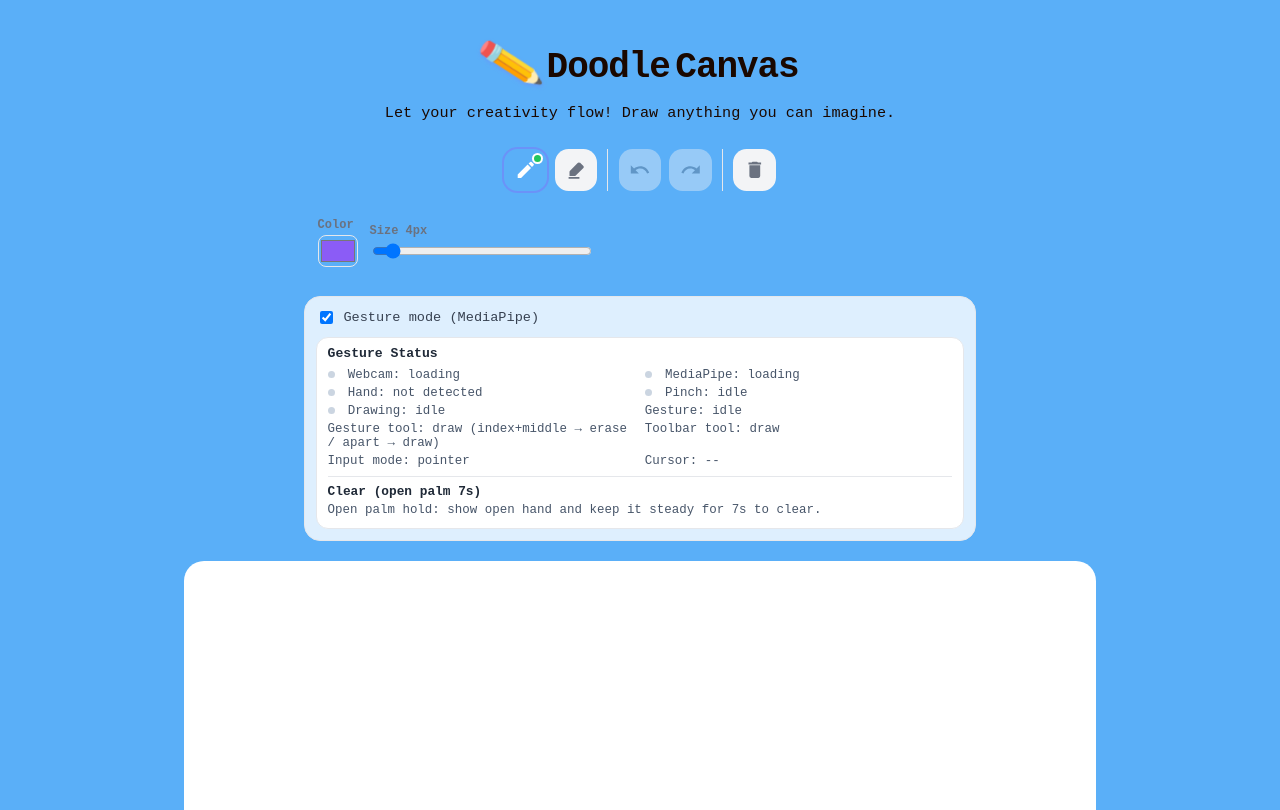
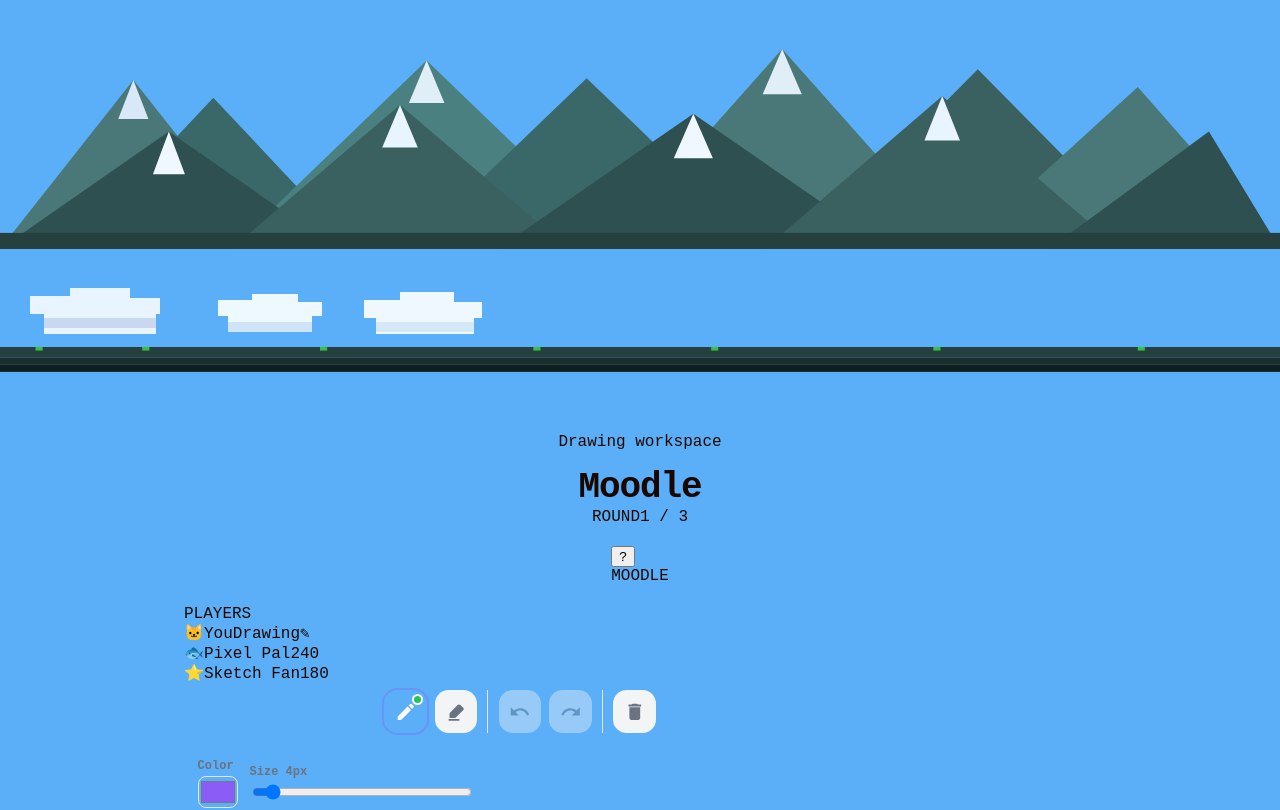
Before and after one commit to Sanjana-Gondariya/Moodle, a React (Vite) app: page / in a window 1280 px wide. Shown: the top 810 px of the page. Built offline with nearby package versions, Linux system fonts and the light colour scheme; no server answers.

Commit message:
Build Moodle shell

```diff
--- a/src/App.tsx
+++ b/src/App.tsx
@@ -8,6 +8,83 @@
 import { DEFAULT_BRUSH_COLOR, DEFAULT_BRUSH_SIZE } from './utils/constants'
 import type { ToolMode } from './types/drawing'
 import './App.css'
+
+function PixelBackdrop() {
+  return (
+    <>
+      <div className="sky-bg" />
+      <svg
+        className="mountain-layer"
+        viewBox="0 0 1440 280"
+        preserveAspectRatio="xMidYMax slice"
+        xmlns="http://www.w3.org/2000/svg"
+        aria-hidden
+      >
+        <polygon points="0,280 150,90 300,280" fill="#4A7878" />
+        <polygon points="80,280 240,110 400,280" fill="#3A6868" />
+        <polygon points="260,280 480,68 700,280" fill="#4A8080" />
+        <polygon points="460,280 660,88 860,280" fill="#3A6868" />
+        <polygon points="680,280 880,55 1080,280" fill="#4A7878" />
+        <polygon points="900,280 1100,78 1300,280" fill="#3A6060" />
+        <polygon points="1080,280 1280,98 1440,280 1440,280 0,280" fill="#4A7878" />
+        <polygon points="150,90 133,134 167,134" fill="#D8E8F8" />
+        <polygon points="480,68 460,116 500,116" fill="#E0EEF8" />
+        <polygon points="880,55 858,106 902,106" fill="#E0EEF8" />
+        <polygon points="0,280 190,148 380,280" fill="#2E5050" />
+        <polygon points="260,280 450,118 640,280" fill="#3A6060" />
+        <polygon points="560,280 780,128 1000,280" fill="#2E5050" />
+        <polygon points="860,280 1060,108 1260,280" fill="#3A6060" />
+        <polygon points="1180,280 1360,148 1440,280" fill="#2E5050" />
+        <polygon points="190,148 172,196 208,196" fill="#F0F8FF" />
+        <polygon points="450,118 430,166 470,166" fill="#E8F4FF" />
+        <polygon points="780,128 758,178 802,178" fill="#F0F8FF" />
+        <polygon points="1060,108 1040,158 1080,158" fill="#E8F4FF" />
+        <rect x="0" y="262" width="1440" height="18" fill="#264040" />
+      </svg>
+      <div className="cloud-layer" aria-hidden>
+        <svg className="cloud c1" width="200" height="88" viewBox="0 0 200 88">
+          <rect x="44" y="52" width="112" height="28" fill="#E8F4FF" />
+          <rect x="30" y="42" width="44" height="18" fill="#E8F4FF" />
+          <rect x="70" y="34" width="60" height="22" fill="#E8F4FF" />
+          <rect x="124" y="44" width="36" height="16" fill="#E8F4FF" />
+          <rect x="44" y="64" width="112" height="10" fill="#C8D8F0" />
+        </svg>
+        <svg className="cloud c2" width="140" height="70" viewBox="0 0 140 70">
+          <rect x="28" y="36" width="84" height="24" fill="#EEF8FF" />
+          <rect x="18" y="28" width="38" height="16" fill="#EEF8FF" />
+          <rect x="52" y="22" width="46" height="18" fill="#EEF8FF" />
+          <rect x="92" y="30" width="30" height="14" fill="#EEF8FF" />
+          <rect x="28" y="50" width="84" height="10" fill="#D0E4F8" />
+        </svg>
+        <svg className="cloud c3" width="170" height="78" viewBox="0 0 170 78">
+          <rect x="36" y="46" width="98" height="24" fill="#F0F8FF" />
+          <rect x="24" y="36" width="40" height="18" fill="#F0F8FF" />
+          <rect x="60" y="28" width="54" height="22" fill="#F0F8FF" />
+          <rect x="108" y="38" width="34" height="16" fill="#F0F8FF" />
+          <rect x="36" y="58" width="98" height="10" fill="#D4E8F8" />
+        </svg>
+      </div>
+      <svg
+        className="ground-strip"
+        viewBox="0 0 1440 28"
+        preserveAspectRatio="none"
+        xmlns="http://www.w3.org/2000/svg"
+        aria-hidden
+      >
+        <rect x="0" y="0" width="1440" height="12" fill="#264040" />
+        <rect x="0" y="12" width="1440" height="8" fill="#1A2E2E" />
+        <rect x="0" y="20" width="1440" height="8" fill="#0E1E1E" />
+        <rect x="40" y="0" width="8" height="4" fill="#38C040" />
+        <rect x="160" y="0" width="8" height="4" fill="#38C040" />
+        <rect x="360" y="0" width="8" height="4" fill="#38C040" />
+        <rect x="600" y="0" width="8" height="4" fill="#38C040" />
+        <rect x="800" y="0" width="8" height="4" fill="#38C040" />
+        <rect x="1050" y="0" width="8" height="4" fill="#38C040" />
+        <rect x="1280" y="0" width="8" height="4" fill="#38C040" />
+      </svg>
+    </>
+  )
+}
 
 /**
  * Composes tool UI + drawing model + canvas view. Transport and ML stay out of this file.
@@ -24,6 +101,7 @@
   const [brushSize, setBrushSize] = useState(DEFAULT_BRUSH_SIZE)
   const [mode, setMode] = useState<ToolMode>('draw')
   const [gestureEnabled, setGestureEnabled] = useState(true)
+  const [instructionsOpen, setInstructionsOpen] = useState(false)
 
   const handleCanvasReady = useCallback((canvas: HTMLCanvasElement | null) => {
     canvasElRef.current = canvas
@@ -50,18 +128,68 @@
   }, [color, brushSize, mode, syncToolSettings])
 
   return (
+    <>
+      <PixelBackdrop />
       <div className="app">
         <header className="app__header">
-        <h1 className="app__title">
-          <span className="app__logo" aria-hidden>
-            ✏️
-          </span>{' '}
-          <span className="app__title-word app__title-word--purple">Doodle</span>{' '}
-          <span className="app__title-word app__title-word--coral">Canvas</span>
-        </h1>
-        <p className="app__tagline">Let your creativity flow! Draw anything you can imagine.</p>
+          <div>
+            <p className="app__eyebrow">Drawing workspace</p>
+            <h1 className="app__title">Moodle</h1>
+          </div>
+          <div className="round-box" aria-label="Round">
+            <span className="r-lbl">ROUND</span>
+            <span className="r-num">1 / 3</span>
+          </div>
         </header>
 
+        <section className="word-bar" aria-label="Prompt">
+          <button
+            type="button"
+            className="instructions-btn"
+            onClick={() => setInstructionsOpen(true)}
+            aria-haspopup="dialog"
+          >
+            ?
+          </button>
+          <div className="word-bar__prompt" aria-label="Current word">
+            {'MOODLE'.split('').map((char, index) => (
+              <span key={`${char}-${index}`} className={`wch${char === ' ' ? ' spc' : ''}`}>
+                {char === ' ' ? '\u00A0' : char}
+              </span>
+            ))}
+          </div>
+        </section>
+
+        <main className="game-grid">
+          <aside className="game-side px-panel" aria-label="Players">
+            <div className="px-panel-title">PLAYERS</div>
+            <div className="side-list">
+              <div className="gp-card drawing">
+                <span className="gp-av">🐱</span>
+                <span className="gp-info">
+                  <span className="gp-nm">You</span>
+                  <span className="gp-sc">Drawing</span>
+                </span>
+                <span className="draw-ind">✎</span>
+              </div>
+              <div className="gp-card guessed">
+                <span className="gp-av">🐟</span>
+                <span className="gp-info">
+                  <span className="gp-nm">Pixel Pal</span>
+                  <span className="gp-sc">240</span>
+                </span>
+              </div>
+              <div className="gp-card">
+                <span className="gp-av">⭐</span>
+                <span className="gp-info">
+                  <span className="gp-nm">Sketch Fan</span>
+                  <span className="gp-sc">180</span>
+                </span>
+              </div>
+            </div>
+          </aside>
+
+          <section className="game-board">
             <Toolbar
               mode={mode}
               onModeChange={setMode}
@@ -76,6 +204,25 @@
               canRedo={canRedo}
             />
 
+            <div className="canvas-shell">
+              <DrawingCanvas
+                strokes={strokes}
+                activeStroke={activeStroke}
+                engine={engine}
+                toolMode={mode}
+                pointerEnabled={!gestureEnabled || !status.handDetected}
+                cursorOverride={gestureEnabled ? preview : null}
+                onCanvasReady={handleCanvasReady}
+              />
+              <span className="cc tl" aria-hidden />
+              <span className="cc tr" aria-hidden />
+              <span className="cc bl" aria-hidden />
+              <span className="cc br" aria-hidden />
+            </div>
+          </section>
+
+          <aside className="game-side px-panel" aria-label="Gesture controls">
+            <div className="px-panel-title">GESTURES</div>
             <section className="gesture-panel">
               <label className="gesture-panel__toggle">
                 <input
@@ -83,7 +230,7 @@
                   checked={gestureEnabled}
                   onChange={(e) => setGestureEnabled(e.target.checked)}
                 />
-          <span>Gesture mode (MediaPipe)</span>
+                <span>MEDIAPIPE</span>
               </label>
               {/* Hidden capture surface: MediaPipe needs a playing video element; do not show the feed in UI. */}
               <video
@@ -102,26 +249,42 @@
                 currentToolMode={mode}
               />
             </section>
-
-      <main className="app__main">
-        <DrawingCanvas
-          strokes={strokes}
-          activeStroke={activeStroke}
-          engine={engine}
-          toolMode={mode}
-          pointerEnabled={!gestureEnabled || !status.handDetected}
-          cursorOverride={gestureEnabled ? preview : null}
-          onCanvasReady={handleCanvasReady}
-        />
+          </aside>
         </main>
-
-      <footer className="app__footer">
-        <p>
-          Draw with mouse or touch. Use draw and erase modes, pick a color and brush size, and use
-          undo/redo as needed.
-        </p>
-      </footer>
       </div>
+      {instructionsOpen && (
+        <div className="modal-bg" role="presentation" onClick={() => setInstructionsOpen(false)}>
+          <section
+            className="instructions-modal"
+            role="dialog"
+            aria-modal="true"
+            aria-labelledby="instructions-title"
+            onClick={(event) => event.stopPropagation()}
+          >
+            <div className="px-panel-title" id="instructions-title">
+              INSTRUCTIONS
+            </div>
+            <div className="instructions-modal__body">
+              <p>Draw the prompt on the canvas before the round ends.</p>
+              <ul>
+                <li>Use the pencil to draw and the eraser to remove marks.</li>
+                <li>Pick a color and brush size from the toolbar.</li>
+                <li>Undo, redo, or clear when you need to reset.</li>
+                <li>Gesture mode lets MediaPipe control drawing when a hand is detected.</li>
+              </ul>
+              <button
+                type="button"
+                className="px-btn"
+                onClick={() => setInstructionsOpen(false)}
+                autoFocus
+              >
+                CLOSE
+              </button>
+            </div>
+          </section>
+        </div>
+      )}
+    </>
   )
 }
 
```
Lines whose indentation alone changed are shown as unchanged.
